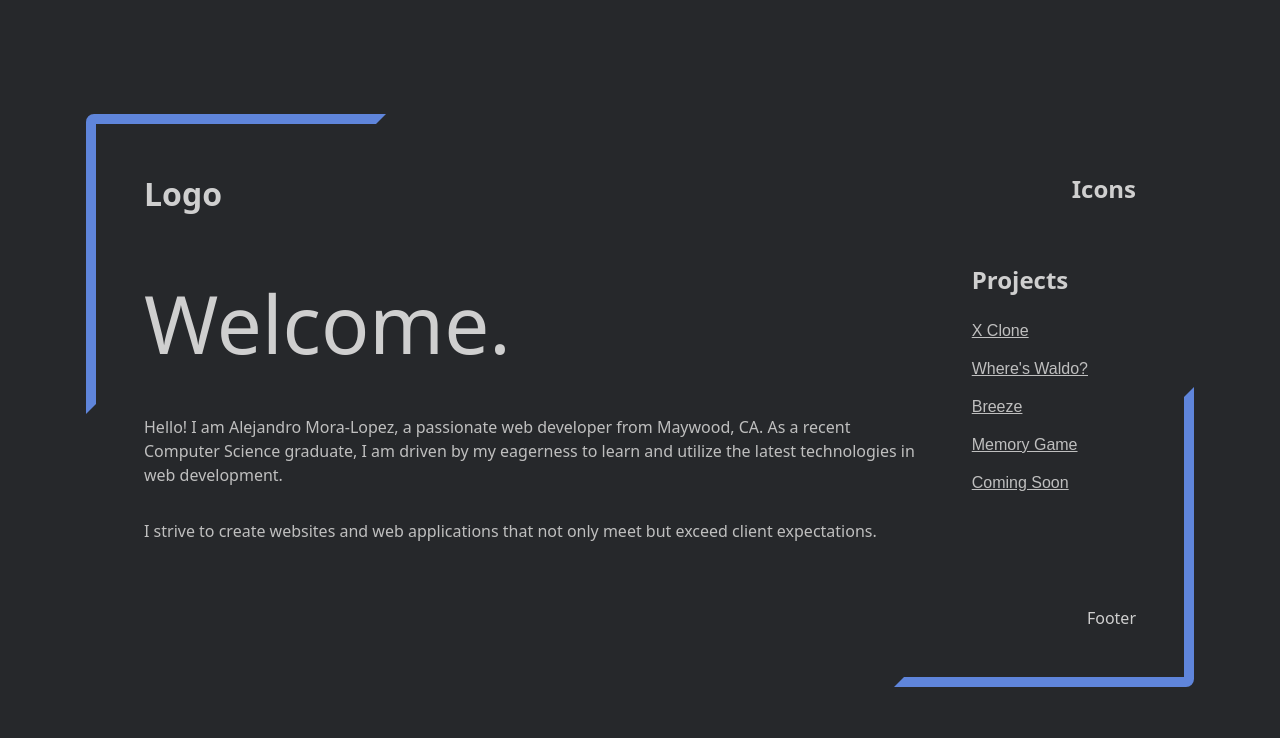
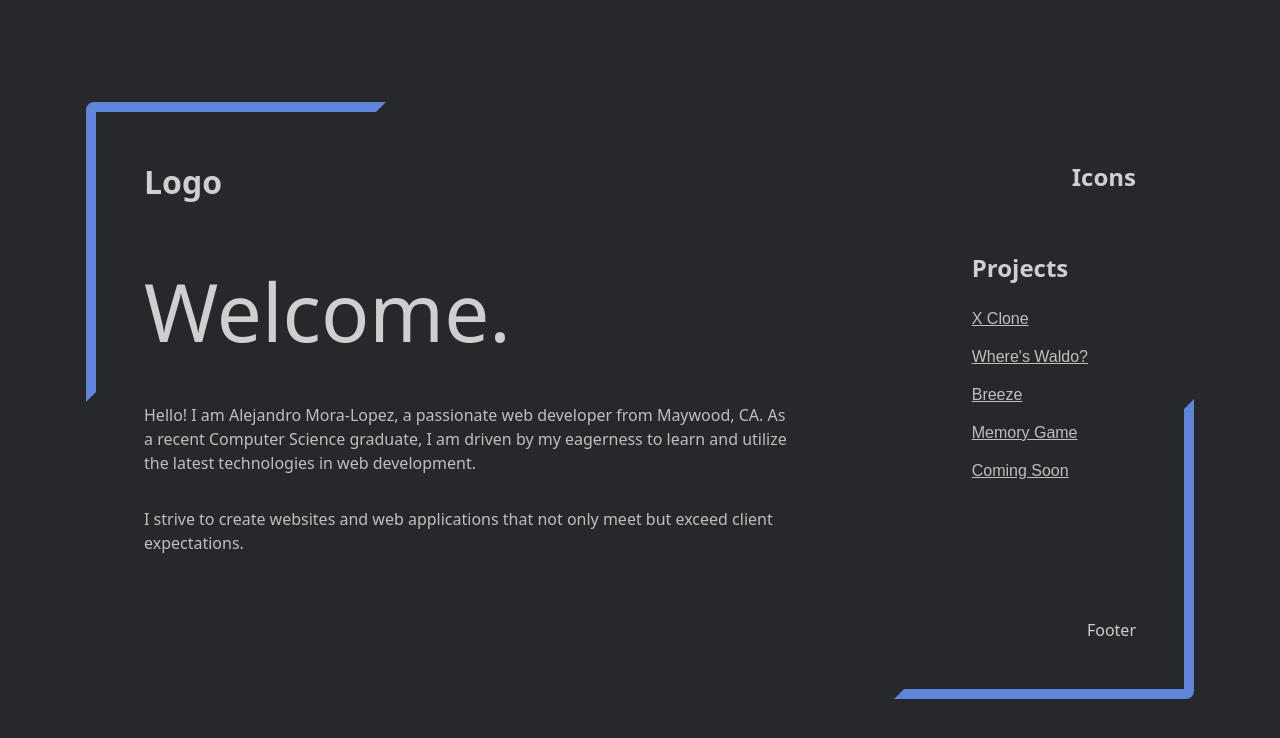
Before and after one commit to amora7741/Portfolio, a React (Vite) app: page / in a window 1280 px wide. Shown: the top 738 px of the page. Built offline with nearby package versions, Linux system fonts and the light colour scheme.

Commit message:
Add fade to every project switch

```diff
--- a/src/App.jsx
+++ b/src/App.jsx
@@ -5,9 +5,20 @@ import { CardContext } from './context/CardContext';
 import ProjectCard from './components/ProjectCard';
 
 function App() {
-  const { card } = useContext(CardContext);
+  const { card, projectDetails } = useContext(CardContext);
 
-  return <main>{card === 'home' ? <WelcomeCard /> : <ProjectCard />}</main>;
+  return (
+    <main>
+      {card === 'home' ? (
+        <WelcomeCard />
+      ) : (
+        <ProjectCard
+          key={projectDetails.name}
+          projectDetails={projectDetails}
+        />
+      )}
+    </main>
+  );
 }
 
 export default App;
--- a/src/components/Card.jsx
+++ b/src/components/Card.jsx
@@ -16,7 +16,7 @@ const Card = ({ children, cardClass = '' }) => {
           className='card-main'
           initial={{ opacity: 0, scale: 1 }}
           animate={{ opacity: 1, scale: 1 }}
-          transition={{ duration: 1 }}
+          transition={{ duration: 0.5 }}
         >
           <div className='card-main-left'>{children}</div>
           <div className='card-main-right'>
--- a/src/components/ProjectCard.jsx
+++ b/src/components/ProjectCard.jsx
@@ -1,10 +1,6 @@
 import Card from './Card';
-import { useContext } from 'react';
-import { CardContext } from '../context/CardContext';
 
-const ProjectCard = () => {
-  const { projectDetails } = useContext(CardContext);
-
+const ProjectCard = ({ projectDetails }) => {
   return (
     <Card>
       <h1>{projectDetails.name}</h1>
--- a/src/style.scss
+++ b/src/style.scss
@@ -8,6 +8,14 @@ $secondary-text-color: rgb(191, 191, 191);
   flex-direction: $direction;
   justify-content: $justify;
   align-items: $align;
+}
+
+@mixin hoverColor($color: $svg-color) {
+  transition: color 0.2s ease-in-out;
+
+  &:hover {
+    color: $color;
+  }
 }
 
 * {
@@ -72,7 +80,7 @@ main {
   }
 
   .card-main-left {
-    flex: 1;
+    max-width: 65%;
     line-height: 1.5;
     @include flex-display($align: start, $direction: column);
     gap: 1rem;
@@ -98,17 +106,13 @@ button {
     @include flex-display($direction: column, $align: start);
 
     button {
+      @include hoverColor();
       border: none;
       background-color: transparent;
       color: $secondary-text-color;
       padding: 10px 0;
       text-decoration: underline;
       font-size: 1rem;
-      transition: color 0.2s ease-in-out;
-
-      &:hover {
-        color: $svg-color;
-      }
     }
   }
 }
@@ -139,5 +143,7 @@ button {
     &:visited {
       color: $secondary-text-color;
     }
+
+    @include hoverColor();
   }
 }
```
